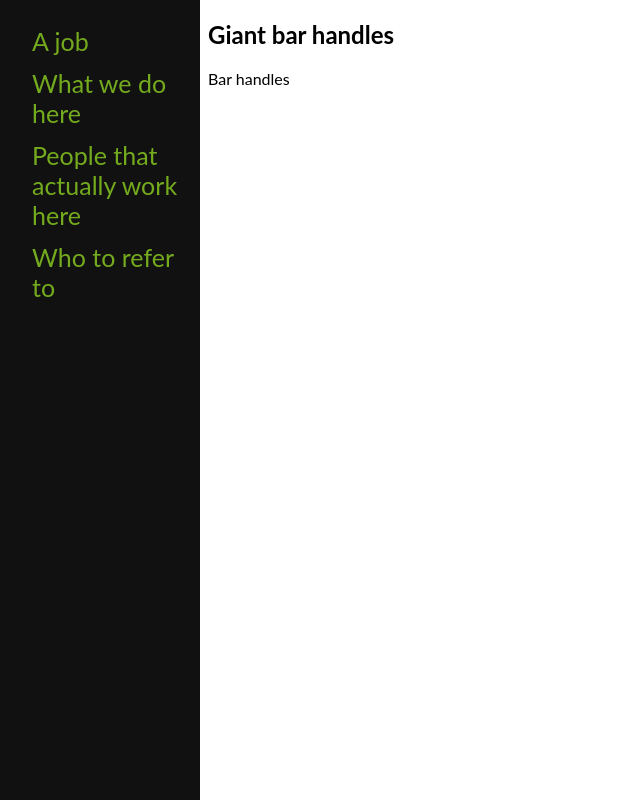
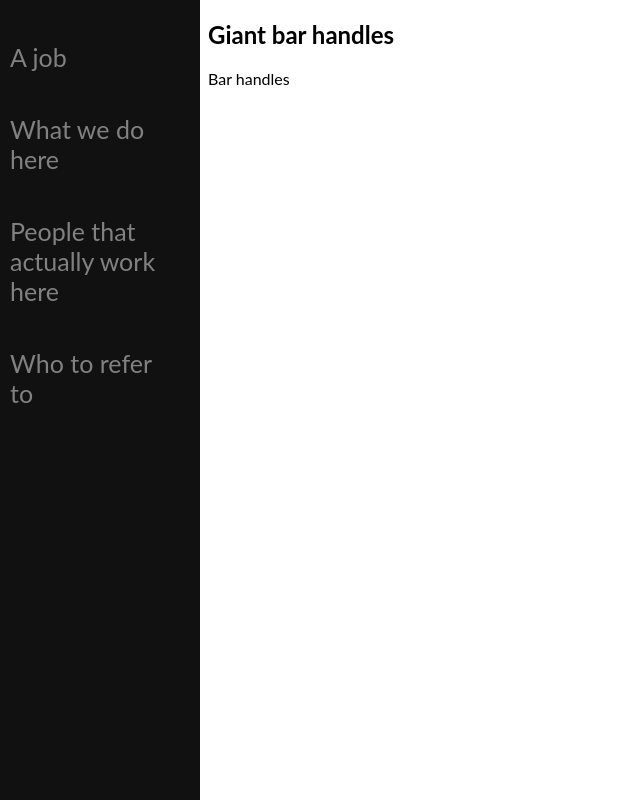
Before and after one commit to MLHJr04/CSIT121-Fall-2026, a plain HTML site: page lab08/lab08/index.html in a window 1280 px wide. Shown: the whole page, without its empty margins (0-640 px from the left). Drawn offline with Linux system fonts and the light colour scheme.

Commit message:
Update index.html

```diff
--- a/lab08/lab08/index.html
+++ b/lab08/lab08/index.html
@@ -1,59 +1,25 @@
+
 <!DOCTYPE html>
-<html>
+<html lang="en">
 <head>
+<meta charset="UTF-8">
 <meta name="viewport" content="width=device-width, initial-scale=1">
-<style>
-body {
-  font-family: "Lato", sans-serif;
-}
-
-.sidenav {
-  height: 100%;
-  width: 200px;
-  position: fixed;
-  z-index: 1;
-  top: 0;
-  left: 0;
-  background-color: #111;
-  overflow-x: hidden;
-  padding-top: 20px;
-}
-
-.sidenav a {
-  padding: 6px 6px 6px 32px;
-  text-decoration: none;
-  font-size: 25px;
-  color: #74aa1d;
-  display: block;
-}
-
-.sidenav a:hover {
-  color: #0f3c9e;
-}
-
-.main {
-  margin-left: 200px; /* Same as the width of the sidenav */
-}
-
-@media screen and (max-height: 450px) {
-  .sidenav {padding-top: 15px;}
-  .sidenav a {font-size: 18px;}
-}
-</style>
+<title>Giant Bar Handles</title>
+<link rel="stylesheet" href="style8.css">
 </head>
 <body>
 
-<div class="sidenav">
+<nav class="sidenav" aria-label="Main navigation">
   <a href="#">A job</a>
   <a href="#">What we do here</a>
   <a href="#">People that actually work here</a>
   <a href="#">Who to refer to</a>
-</div>
+</nav>
 
-<div class="main">
+<main class="main">
   <h2>Giant bar handles</h2>
   <p>Bar handles</p>
-</div>
+</main>
 
 </body>
 </html>
```
